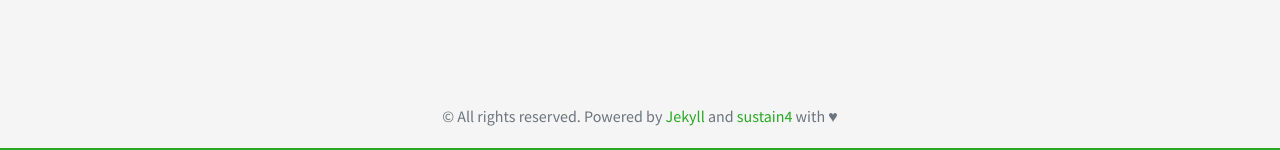
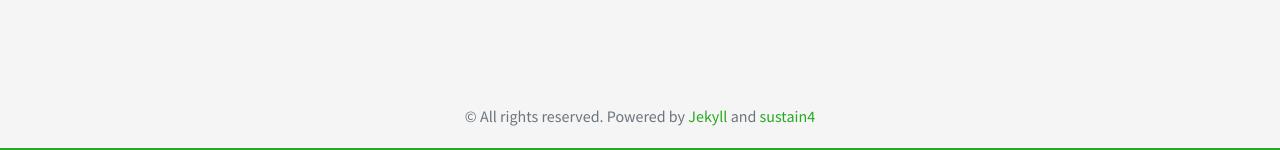
Before and after one commit to jekyllt/sustain, a Jekyll site: the page built from index.html, in a window 1280 px wide. Shown: the part 751-901 px from the top of the page. Built offline with Jekyll 4.4.1, drawn with Linux system fonts in a browser that asks for light colours; nearby versions of some CDN libraries; the list of posts is cut into pages by our own code; comment, search, counter and statistics services are not loaded.

Commit message:
Remove silly heart from footer.

```diff
--- a/_includes/footer.html
+++ b/_includes/footer.html
@@ -2,7 +2,7 @@
     <div id="footer">
         <div class="container">
             <p class="text-muted">© All rights reserved. Powered by <a href="http://jekyllrb.com/">Jekyll</a> and
-            <a href="https://github.com/johnpitchko/sustain4-theme">sustain4</a> with ♥</p>
+            <a href="https://github.com/johnpitchko/sustain4-theme">sustain4</a></p>
         </div>
     </div>
 </footer>
```
